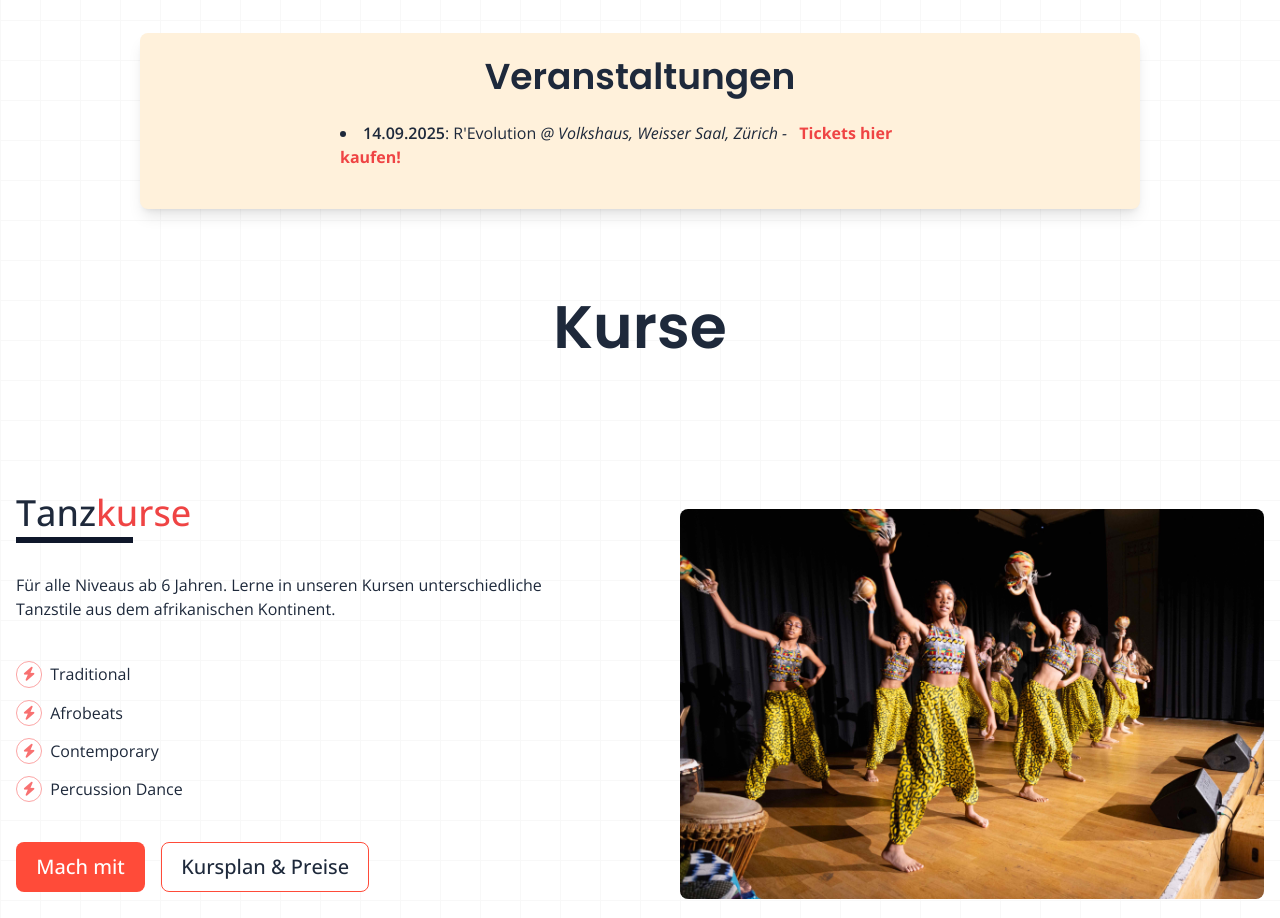
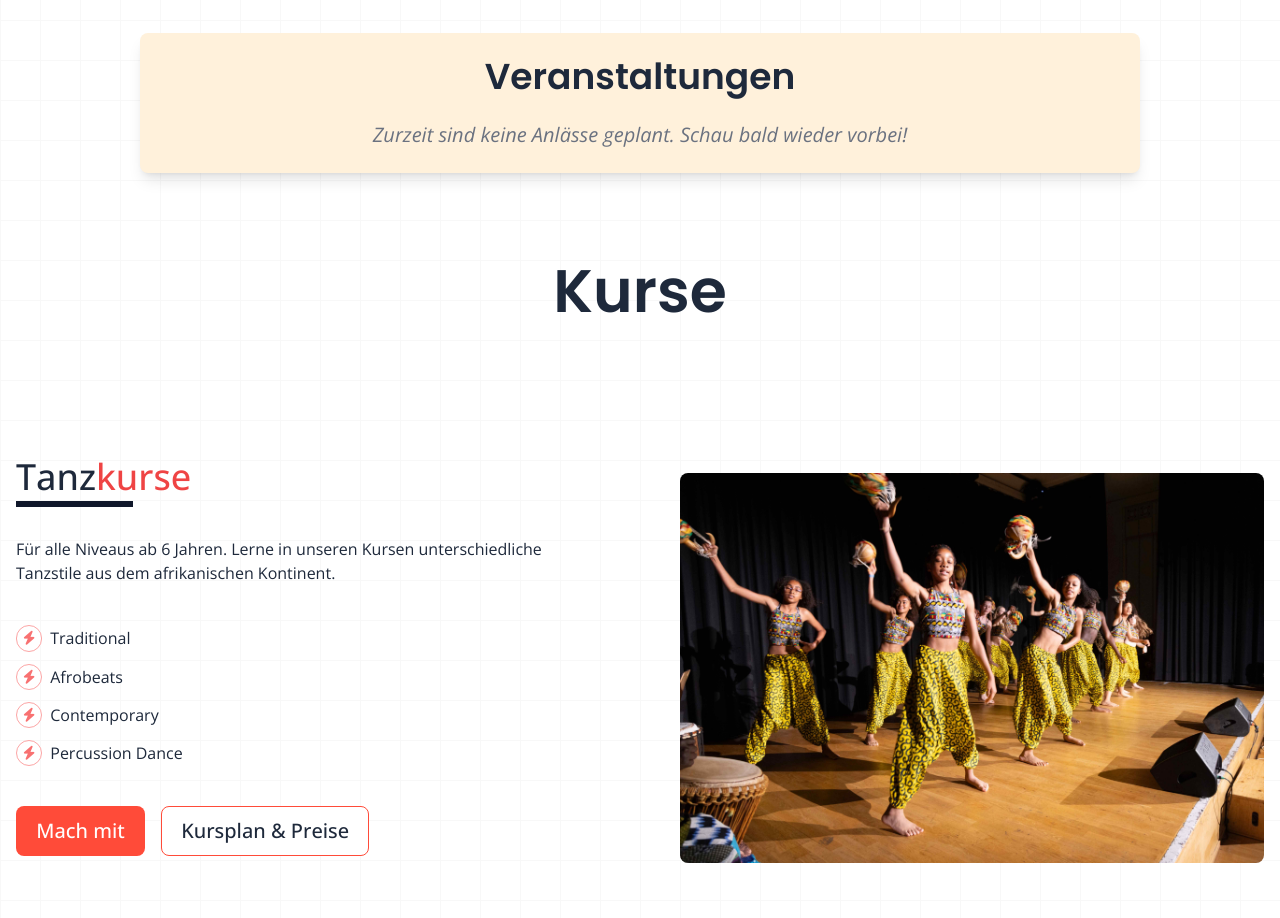
Before and after one commit to vntero/cafeaulait, a SvelteKit app: page / in a window 1280 px wide. Shown: the part 780-1698 px from the top of the page. Built offline with nearby package versions, Linux system fonts and the light colour scheme.

Commit message:
removes sep show from hero

```diff
--- a/src/components/Intro.svelte
+++ b/src/components/Intro.svelte
@@ -11,12 +11,12 @@
     //   location: 'Volkshaus, Zürich -',
     //   note: 'Tickets hier kaufen!',
     // },
-    {
-      date: '14.09.2025',
-      title: `R'Evolution`,
-      location: 'Volkshaus, Weisser Saal, Zürich -',
-      note: 'Tickets hier kaufen!',
-    },
+    // {
+    //   date: '14.09.2025',
+    //   title: `R'Evolution`,
+    //   location: 'Volkshaus, Weisser Saal, Zürich -',
+    //   note: 'Tickets hier kaufen!',
+    // },
     // {
     //   date: '22.-25. Januar 2026',
     //   title: `OPEN CALL Tanzmehr`,
```
